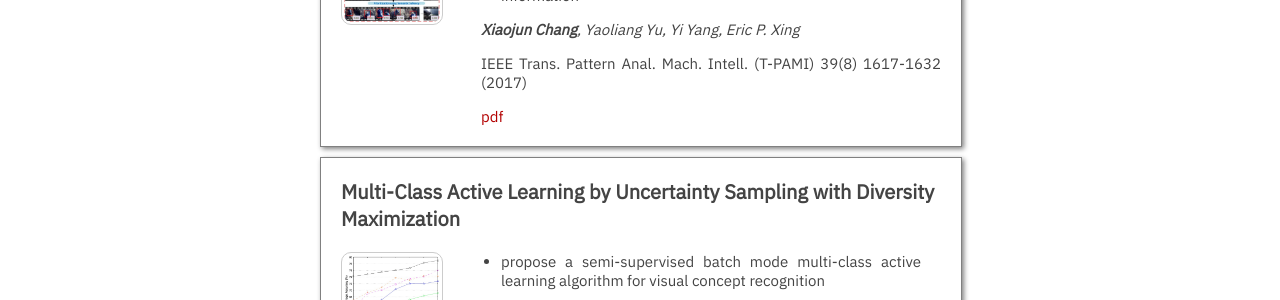
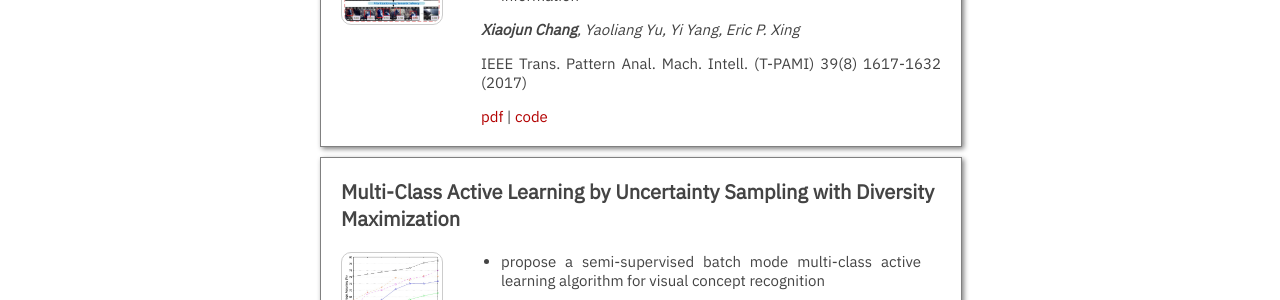
Before and after one commit to zhihuilics/xiaojun-chang.github.io, a Jekyll site: the page built from _pages/publications.md, in a window 1280 px wide and 900 px high, scrolled down 4495 px. Shown: the part 210-510 px from the top of the window. Built offline with Jekyll 4.4.1, drawn with Linux system fonts in a browser that asks for light colours; nearby versions of some CDN libraries; a style sheet for code colours, icons or effects is not loaded.

Commit message:
Update journal_papers.yml

```diff
--- a/_data/journal_papers.yml
+++ b/_data/journal_papers.yml
@@ -3,10 +3,13 @@
   description: <ul><li>design the informed nearly-isotonic SVM classifier (NI-SVM) that is able to exploit the carefully constructed ordering information</li></ul>
   authors: <b>Xiaojun Chang</b>, Yaoliang Yu, Yi Yang, Eric P. Xing
   venue: IEEE Trans. Pattern Anal. Mach. Intell. (T-PAMI) 39(8) 1617-1632 (2017)
-  number_link: 1
+  number_link: 2
   link1:
     url: https://www.xiaojun.ai/papers/TPAMI2017.pdf
     display: pdf
+  link2:
+    url: https://github.com/cxj273/NI-SVM
+    display: code
 
 - title: Multi-Class Active Learning by Uncertainty Sampling with Diversity Maximization
   image: IJCV2015.png
```
